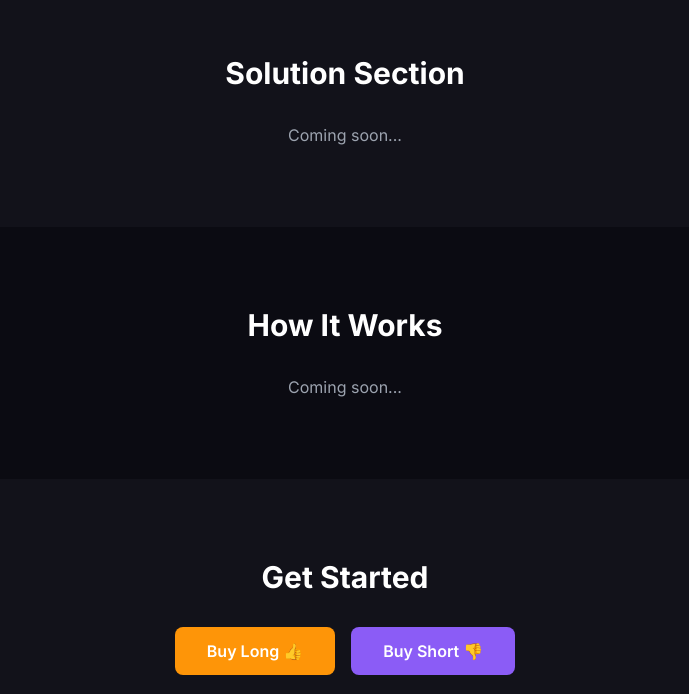
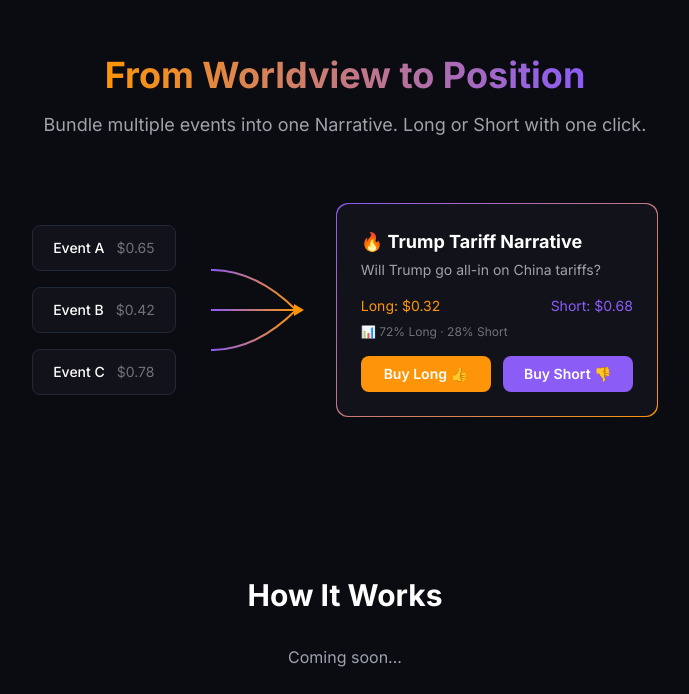
Before and after one commit to equilibrium-fi/polyplot-landing-page, a React (Vite) app: page / in a window 1280 px wide. Shown: the part 825-1519 px from the top of the page, without its empty margins (295-984 px from the left). Built offline with nearby package versions, Linux system fonts and the light colour scheme.

Commit message:
feat(solution): add narrative trading visualization

```diff
--- a/src/App.tsx
+++ b/src/App.tsx
@@ -1,4 +1,5 @@
 import HeroSection from './components/HeroSection'
+import SolutionSection from './components/SolutionSection'
 
 function App() {
   return (
@@ -7,16 +8,7 @@
       <HeroSection />
 
       {/* Solution Section */}
-      <section id="solution" className="py-20 px-4 bg-bg-card">
-        <div className="max-w-6xl mx-auto">
-          <h2 className="text-3xl font-bold text-center mb-8">
-            Solution Section
-          </h2>
-          <p className="text-center text-gray-400">
-            Coming soon...
-          </p>
-        </div>
-      </section>
+      <SolutionSection />
 
       {/* How It Works Section */}
       <section className="py-20 px-4">
--- /dev/null
+++ b/src/components/SolutionSection.tsx
@@ -0,0 +1,133 @@
+import { motion } from 'framer-motion'
+
+const events = [
+  { label: 'Event A', price: '$0.65' },
+  { label: 'Event B', price: '$0.42' },
+  { label: 'Event C', price: '$0.78' },
+]
+
+export default function SolutionSection() {
+  return (
+    <section id="solution" className="py-20 px-4 bg-bg-base">
+      <div className="max-w-6xl mx-auto">
+        {/* Title */}
+        <h2 className="text-3xl md:text-4xl font-bold text-center mb-4">
+          <span className="bg-gradient-to-r from-accent-amber to-primary-purple bg-clip-text text-transparent">
+            From Worldview to Position
+          </span>
+        </h2>
+        <p className="text-center text-[#A1A1AA] text-lg mb-16 max-w-2xl mx-auto">
+          Bundle multiple events into one Narrative. Long or Short with one click.
+        </p>
+
+        {/* Visualization */}
+        <div className="flex flex-col md:flex-row items-center justify-center gap-6 md:gap-4">
+          {/* Left: Event Cards */}
+          <div className="flex flex-col gap-4">
+            {events.map((event, i) => (
+              <motion.div
+                key={event.label}
+                initial={{ opacity: 0, x: -30 }}
+                whileInView={{ opacity: 1, x: 0 }}
+                viewport={{ once: true }}
+                transition={{ delay: i * 0.15, duration: 0.5 }}
+                className="bg-bg-card border border-gray-800 rounded-lg px-5 py-3 text-sm"
+              >
+                <span className="text-white font-medium">{event.label}</span>
+                <span className="text-[#71717A] ml-3">{event.price}</span>
+              </motion.div>
+            ))}
+          </div>
+
+          {/* Middle: Animated Arrows */}
+          <div className="hidden md:flex items-center justify-center w-32">
+            <svg width="100" height="120" viewBox="0 0 100 120" fill="none">
+              {[0, 1, 2].map((i) => {
+                const startY = 20 + i * 40
+                const d = i === 1
+                  ? `M 5 ${startY} L 90 60`
+                  : `M 5 ${startY} Q 50 ${startY} 90 60`
+                return (
+                  <motion.path
+                    key={i}
+                    d={d}
+                    stroke="url(#arrowGradient)"
+                    strokeWidth="2"
+                    fill="none"
+                    initial={{ pathLength: 0, opacity: 0 }}
+                    whileInView={{ pathLength: 1, opacity: 1 }}
+                    viewport={{ once: true }}
+                    transition={{ delay: 0.5 + i * 0.15, duration: 0.7 }}
+                  />
+                )
+              })}
+              <defs>
+                <linearGradient id="arrowGradient" gradientUnits="userSpaceOnUse" x1="5" y1="0" x2="90" y2="0">
+                  <stop offset="0%" stopColor="#8B5CF6" />
+                  <stop offset="100%" stopColor="#FE9508" />
+                </linearGradient>
+              </defs>
+              <motion.polygon
+                points="88,54 98,60 88,66"
+                fill="#FE9508"
+                initial={{ opacity: 0 }}
+                whileInView={{ opacity: 1 }}
+                viewport={{ once: true }}
+                transition={{ delay: 1.2, duration: 0.3 }}
+              />
+            </svg>
+          </div>
+
+          {/* Mobile arrow (down) */}
+          <div className="flex md:hidden items-center justify-center h-12">
+            <motion.div
+              initial={{ opacity: 0, y: -10 }}
+              whileInView={{ opacity: 1, y: 0 }}
+              viewport={{ once: true }}
+              transition={{ delay: 0.5, duration: 0.5 }}
+              className="text-2xl bg-gradient-to-b from-primary-purple to-accent-amber bg-clip-text text-transparent"
+            >
+              ↓
+            </motion.div>
+          </div>
+
+          {/* Right: Narrative Card */}
+          <motion.div
+            initial={{ opacity: 0, x: 30 }}
+            whileInView={{ opacity: 1, x: 0 }}
+            viewport={{ once: true }}
+            transition={{ delay: 0.8, duration: 0.6 }}
+            className="relative rounded-xl p-[1px] bg-gradient-to-br from-primary-purple to-accent-amber"
+          >
+            <div className="bg-bg-card rounded-xl p-6 w-80">
+              <h3 className="text-lg font-bold text-white mb-1">
+                🔥 Trump Tariff Narrative
+              </h3>
+              <p className="text-[#A1A1AA] text-sm mb-4">
+                Will Trump go all-in on China tariffs?
+              </p>
+
+              <div className="flex justify-between text-sm mb-2">
+                <span className="text-accent-amber">Long: $0.32</span>
+                <span className="text-primary-purple">Short: $0.68</span>
+              </div>
+
+              <div className="text-xs text-[#71717A] mb-4">
+                📊 72% Long · 28% Short
+              </div>
+
+              <div className="flex gap-3">
+                <button className="flex-1 bg-long text-white py-2 rounded-lg text-sm font-semibold hover:opacity-90 transition-opacity">
+                  Buy Long 👍
+                </button>
+                <button className="flex-1 bg-short text-white py-2 rounded-lg text-sm font-semibold hover:opacity-90 transition-opacity">
+                  Buy Short 👎
+                </button>
+              </div>
+            </div>
+          </motion.div>
+        </div>
+      </div>
+    </section>
+  )
+}
```
Also changed, not shown: 1 other file (tests, documents, lock files or other folders).
